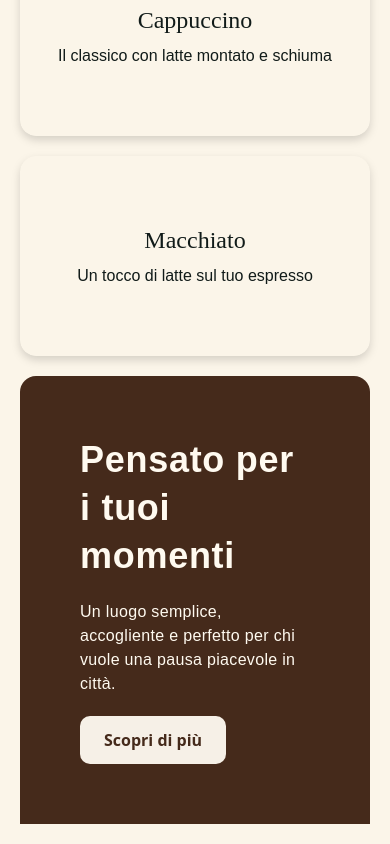
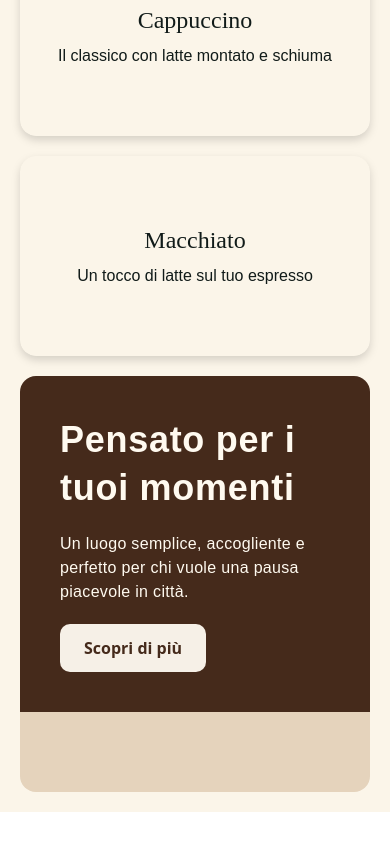
Before and after one commit to moreee-sa/esse-bar, a React (Vite) app: page /#/ in a window 390 px wide. Shown: the part 1382-2226 px from the top of the page. After the commit the page ends 2194 px from the top, so only its background shows below. Built offline with nearby package versions, Linux system fonts and the light colour scheme; a web font is replaced by a local one.

Commit message:
Sistemato layout FeaturesSection per mobile, tablet e desktop

```diff
--- a/src/components/Home/FeaturesSection/InfoBox.tsx
+++ b/src/components/Home/FeaturesSection/InfoBox.tsx
@@ -1,6 +1,6 @@
 function InfoBox() {
   return (
-    <div className="flex-1 bg-[#452a1b] flex flex-col items-start gap-5 md:gap-8 p-15 md:py-20 md:px-24 rounded-t-2xl lg:rounded-t-none lg:rounded-l-2xl">
+    <div className="flex-1 bg-[#452a1b] flex flex-col items-start gap-5 md:gap-8 p-10 md:py-15 md:px-20 rounded-t-2xl lg:rounded-t-none lg:rounded-l-2xl">
       <span
         style={{
           fontFamily: "'Manrope Variable', sans-serif",
--- a/src/components/Home/FeaturesSection/ScheduleBox.tsx
+++ b/src/components/Home/FeaturesSection/ScheduleBox.tsx
@@ -1,6 +1,6 @@
 function ScheduleBox() {
   return (
-    <div className="flex-1 bg-[#e5d3bc] md:p-20 lg:rounded-r-2xl">
+    <div className="flex-1 bg-[#e5d3bc] flex flex-col items-start gap-5 md:gap-8 p-10 md:py-15 md:px-20 rounded-b-2xl lg:rounded-l-none lg:rounded-r-2xl">
 
     </div>
   )
```
